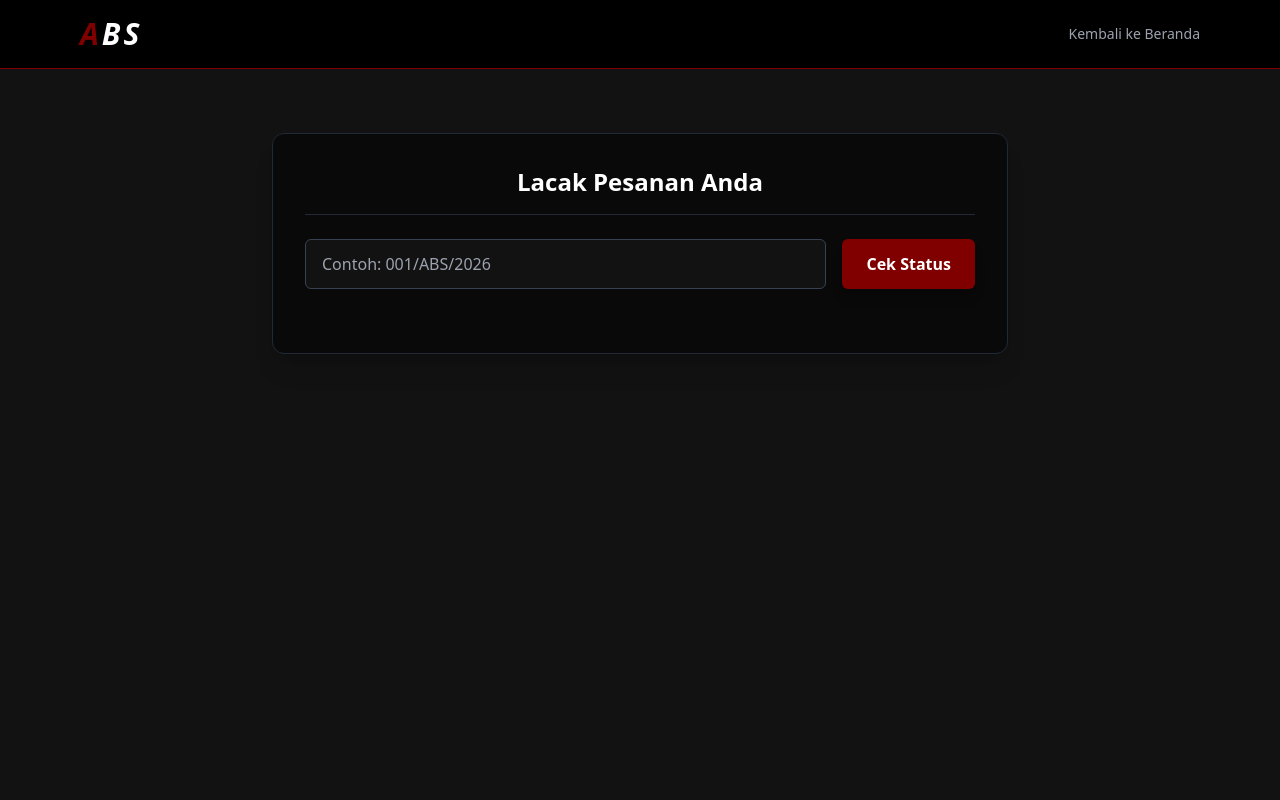
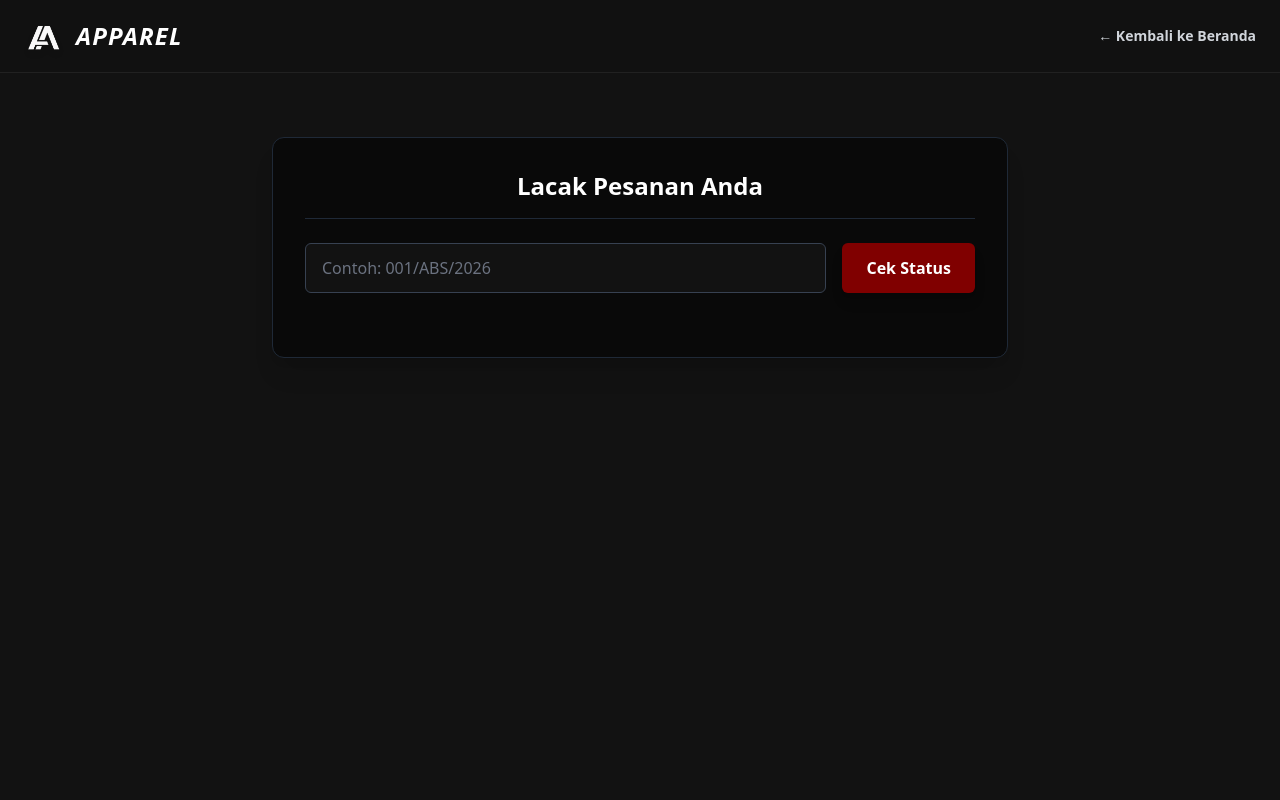
Before and after one commit to radit1945/abs-apparel, a Laravel app: page /cek-pesanan in a window 1280 px wide. Run offline with Laravel 12, Linux system fonts and the light colour scheme; some libraries are stand-ins or nearby versions.

Commit message:
samakan navbar dan rapikan halaman cek pesanan

```diff
--- a/resources/views/tracking.blade.php
+++ b/resources/views/tracking.blade.php
@@ -6,30 +6,61 @@
     <title>Cek Pesanan | ABS Apparel</title>
     <script src="https://cdn.tailwindcss.com"></script>
     <script>
-        tailwind.config = { theme: { extend: { colors: { maroon: '#800000', dark: '#121212' } } } }
+        tailwind.config = {
+            theme: {
+                extend: {
+                    colors: {
+                        maroon: '#800000',
+                        dark: '#121212'
+                    }
+                }
+            }
+        }
     </script>
 </head>
-<body class="bg-dark text-white font-sans antialiased">
-    <!-- Navigasi -->
-    <nav class="bg-black py-4 border-b border-maroon">
-        <div class="max-w-6xl mx-auto px-4 flex justify-between items-center">
-            <a href="/" class="text-3xl font-extrabold italic tracking-widest">
-                <span class="text-maroon">A</span>BS
+<body class="bg-dark text-white font-sans antialiased min-h-screen flex flex-col">
+
+    <!-- Header / Navbar Sticky Glassmorphism -->
+    <nav class="bg-dark/85 backdrop-blur-md py-4 border-b border-neutral-800/80 sticky top-0 z-50">
+        <div class="max-w-7xl mx-auto px-6 flex justify-between items-center">
+            <a href="{{ url('/') }}" class="flex items-center gap-3 group">
+                <!-- Panggilan Gambar Logo ABS -->
+                <img src="{{ asset('images/logo-abs.png') }}" alt="Logo ABS Apparel" class="h-10 w-auto object-contain transition duration-300 group-hover:scale-105 drop-shadow-md">
+
+                <!-- Teks Pendamping -->
+                <span class="font-display text-2xl font-bold italic tracking-wider text-white">
+                    APPAREL
+                </span>
             </a>
-            <a href="/" class="text-gray-400 hover:text-white text-sm">Kembali ke Beranda</a>
+
+            <a href="{{ url('/') }}" class="text-xs sm:text-sm font-semibold text-gray-300 hover:text-white transition">
+                &larr; Kembali ke Beranda
+            </a>
         </div>
     </nav>
 
-    <main class="max-w-3xl mx-auto px-4 py-16">
-        <div class="bg-black/50 border border-gray-800 rounded-xl p-8 shadow-xl">
-            <h2 class="text-2xl font-bold mb-6 text-center border-b border-gray-800 pb-4">Lacak Pesanan Anda</h2>
+    <!-- Konten Utama -->
+    <main class="flex-1 max-w-3xl w-full mx-auto px-4 py-12 sm:py-16">
+        <div class="bg-black/50 border border-gray-800 rounded-xl p-6 sm:p-8 shadow-xl">
+            <h2 class="text-2xl font-bold mb-6 text-center border-b border-gray-800 pb-4">
+                Lacak Pesanan Anda
+            </h2>
 
             <!-- Kotak Pencarian -->
-            <form action="{{ url('/cek-pesanan') }}" method="POST" class="flex flex-col md:flex-row gap-4 mb-8">
+            <form action="{{ url('/cek-pesanan') }}" method="POST" class="flex flex-col sm:flex-row gap-4 mb-8">
                 @csrf
-                <input type="text" name="order_number" placeholder="Contoh: 001/ABS/2026" required
-                    class="flex-1 bg-dark border border-gray-700 text-white rounded-md px-4 py-3 focus:outline-none focus:border-maroon">
-                <button type="submit" class="bg-maroon hover:bg-red-800 text-white px-6 py-3 rounded-md font-bold transition shadow-lg">
+                <input
+                    type="text"
+                    name="order_number"
+                    value="{{ old('order_number', $order->order_number ?? '') }}"
+                    placeholder="Contoh: 001/ABS/2026"
+                    required
+                    class="flex-1 bg-dark border border-gray-700 text-white placeholder-gray-500 rounded-md px-4 py-3 focus:outline-none focus:border-maroon"
+                >
+                <button
+                    type="submit"
+                    class="bg-maroon hover:bg-red-800 text-white px-6 py-3 rounded-md font-bold transition shadow-lg cursor-pointer"
+                >
                     Cek Status
                 </button>
             </form>
@@ -45,53 +76,60 @@
             @if(isset($order))
                 <div class="border border-gray-700 rounded-xl p-6 bg-dark space-y-6">
                     <!-- Header Info Pesanan -->
-                    <div class="flex justify-between items-center border-b border-gray-800 pb-4">
+                    <div class="flex flex-col sm:flex-row sm:justify-between sm:items-center gap-3 border-b border-gray-800 pb-4">
                         <div>
                             <p class="text-gray-400 text-xs uppercase tracking-wider">Nomor Pesanan</p>
                             <p class="text-xl font-bold font-mono text-maroon">{{ $order->order_number }}</p>
                         </div>
-                        <div class="text-right">
+                        <div class="sm:text-right">
                             <p class="text-gray-400 text-xs uppercase tracking-wider">Nama Pemesan</p>
                             <p class="text-base font-semibold text-white">{{ $order->customer_name ?? 'Pelanggan' }}</p>
                         </div>
                     </div>
 
                     <!-- Status Utama (Warna Badge Dinamis) -->
-                    <div class="flex justify-between items-center bg-black/40 border border-gray-800 p-4 rounded-lg">
+                    <div class="flex flex-col sm:flex-row sm:justify-between sm:items-center gap-3 bg-black/40 border border-gray-800 p-4 rounded-lg">
                         <span class="text-gray-400 text-sm font-semibold">Status Utama Pesanan:</span>
                         @php
                             $status = $order->status ?? 'Menunggu DP';
-                            if ($status == 'Selesai') {
+                            if ($status === 'Selesai') {
                                 $badgeStyle = 'bg-emerald-950 text-emerald-300 border-emerald-500';
-                            } elseif ($status == 'Sedang Diproses') {
+                            } elseif ($status === 'Sedang Diproses') {
                                 $badgeStyle = 'bg-amber-950 text-amber-300 border-amber-500';
                             } else {
                                 $badgeStyle = 'bg-neutral-800 text-neutral-300 border-neutral-600';
                             }
                         @endphp
-                        <span class="px-4 py-1.5 rounded-full text-xs font-bold uppercase tracking-wider border {{ $badgeStyle }}">
+                        <span class="px-4 py-1.5 rounded-full text-xs font-bold uppercase tracking-wider border w-fit {{ $badgeStyle }}">
                             {{ $status }}
                         </span>
                     </div>
 
-                    <!-- Detail 7 Tahapan Progres PO -->
+                    <!-- Detail Progres PO -->
                     <div>
-                        <h3 class="font-bold text-maroon mb-3 text-sm uppercase tracking-wider">Progres Pengerjaan Saat Ini:</h3>
-                        <div class="p-4 rounded-xl border border-indigo-900/50 bg-indigo-950/40 flex items-center justify-between shadow-inner">
+                        <h3 class="font-bold text-maroon mb-3 text-sm uppercase tracking-wider">
+                            Progres Pengerjaan Saat Ini:
+                        </h3>
+                        <div class="p-4 rounded-xl border border-indigo-900/50 bg-indigo-950/40 flex items-center justify-between gap-3 shadow-inner">
                             <div class="flex items-center gap-3">
-                                <span class="w-3 h-3 rounded-full bg-indigo-500 animate-pulse"></span>
-                                <span class="font-bold text-white text-base">{{ $order->production_step ?? '1. Konfirmasi Pembayaran' }}</span>
+                                <span class="w-3 h-3 rounded-full bg-indigo-500 animate-pulse shrink-0"></span>
+                                <span class="font-bold text-white text-base">
+                                    {{ $order->production_step ?? '1. Konfirmasi Pembayaran' }}
+                                </span>
                             </div>
-                            <span class="text-xs text-gray-400">Update Terakhir</span>
+                            <span class="text-xs text-gray-400 shrink-0">Update Terakhir</span>
                         </div>
                     </div>
 
                     <div class="text-center pt-2">
-                        <p class="text-[11px] text-gray-500 italic">Pesanan pre-order jersey dikerjakan sesuai standar kualitas ABS Apparel.</p>
+                        <p class="text-[11px] text-gray-500 italic">
+                            Pesanan pre-order jersey dikerjakan sesuai standar kualitas ABS Apparel.
+                        </p>
                     </div>
                 </div>
             @endif
         </div>
     </main>
+
 </body>
 </html>
```
Also changed, not shown: 2 other files.
